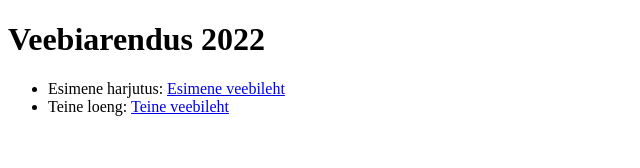
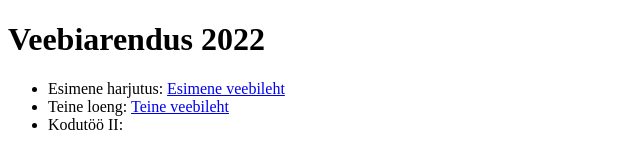
Before and after one commit to Martti11/Veebiarendus, a plain HTML site: page index.html in a window 1280 px wide. Shown: the whole page, without its empty margins (0-640 px from the left). Drawn offline with Linux system fonts and the light colour scheme.

Commit message:
Update index.html

```diff
--- a/index.html
+++ b/index.html
@@ -15,6 +15,9 @@
         <li>
             Teine loeng: <a href="./loeng02/index.html">Teine veebileht</a>
         </li>
+        <li>Kodutöö II: <a href="./registreerumisvorm.html"></a>
+
+        </li>
     </ul>
 </body>
 </html>
```
